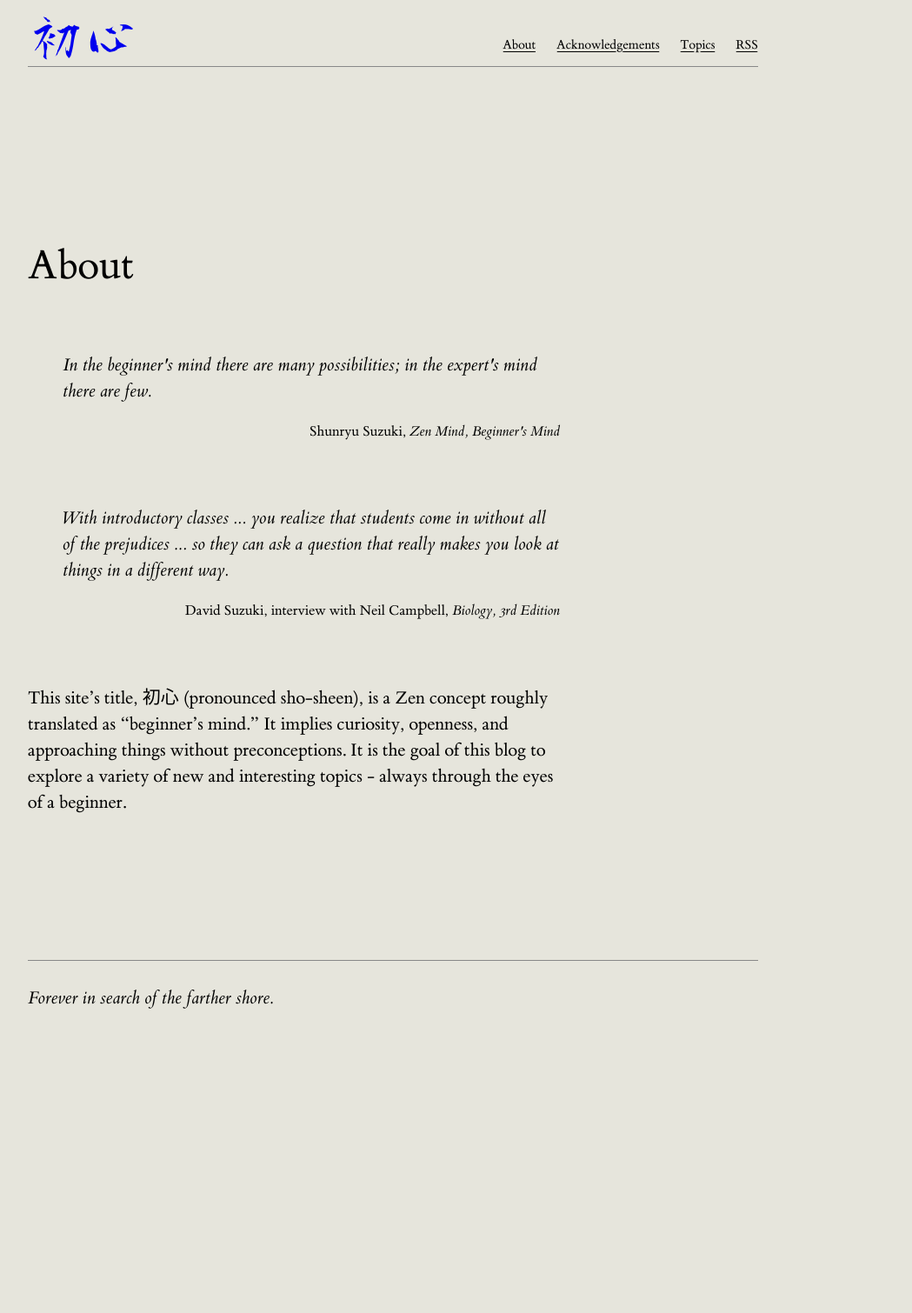
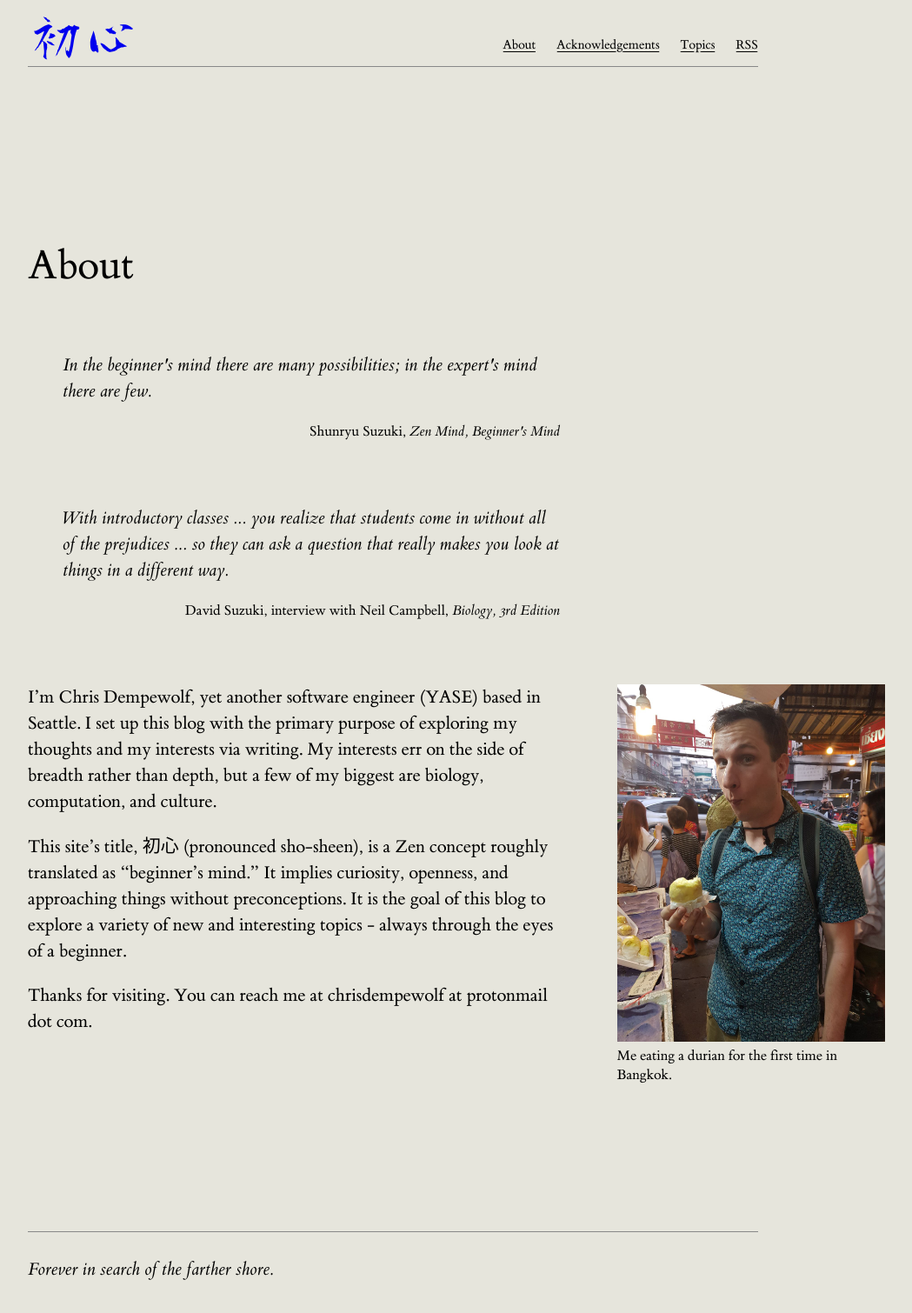
Before and after one commit to dempe/dempe.github.io, a Jekyll site: the page built from about.md, in a window 1280 px wide. Shown: the whole page at 87% size, without its empty margins (128-1177 px from the left). Built offline with Jekyll 4.4.1, drawn with Linux system fonts in a browser that asks for light colours; some web fonts are replaced; before the commit the page ends 1198 px from its top, so only the background shows below that.

Commit message:
Add personal info to about

```diff
--- a/about.md
+++ b/about.md
@@ -11,6 +11,7 @@ display: true
     <footer>Shunryu Suzuki,  <i>Zen Mind, Beginner's Mind</i></footer>
   </blockquote>
 </div>
+
 <div class="epigraph">
   <blockquote>
     <p>With introductory classes ... you realize that students come in without all of the prejudices ... so they can ask a question that really makes you look at things in a different way.</p>
@@ -18,4 +19,15 @@ display: true
   </blockquote>
 </div>
 
+{%
+   include margin_note_with_image.html
+   note='Me eating a durian for the first time in Bangkok.'
+   src='/img/eating_durian.jpg'
+   alt='Image of me eating a durian for the first time in Bangkok.'
+%}
+
+I'm Chris Dempewolf, yet another software engineer (YASE) based in Seattle. I set up this blog with the primary purpose of exploring my thoughts and my interests via writing. My interests err on the side of breadth rather than depth, but a few of my biggest are biology, computation, and culture.
+
 This site's title, <span lang="ja">{{ site.title | escape }}</span> (pronounced sho-sheen), is a Zen concept roughly translated as "beginner's mind."  It implies curiosity, openness, and approaching things without preconceptions.  It is the goal of this blog to explore a variety of new and interesting topics - always through the eyes of a beginner.
+
+Thanks for visiting.  You can reach me at chrisdempewolf at protonmail dot com.
--- a/css/main.scss
+++ b/css/main.scss
@@ -667,6 +667,7 @@ body
     border-top: 1px solid $midground-color;
     padding: 30px 0;
     font-style: italic;
+    margin-top: 100px;
 }
 
 .page-content
```
Also changed, not shown: img/eating_durian.jpg (added).
